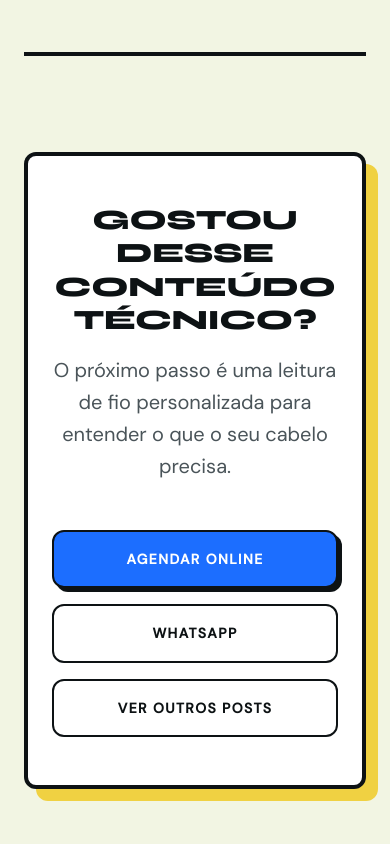
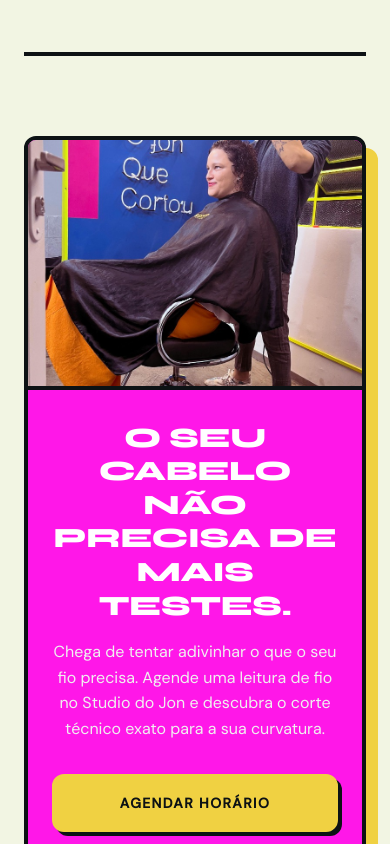
Before and after one commit to jonatanjunior13-max/ojonquecortou, a React (Vite) app: page /blog/3-erros-fatais-que-destroem-cabelos-cacheados-e-crespos in a window 390 px wide. Shown: the part 4160-5004 px from the top of the page. Built offline with nearby package versions, Linux system fonts and the light colour scheme.

Commit message:
feat: subir cta na home e adicionar bloco de conversao de alta intensidade no blog

```diff
--- a/src/components/Hero.css
+++ b/src/components/Hero.css
@@ -130,3 +130,25 @@
     margin: 0 auto;
   }
 }
+
+@media (max-width: 768px) {
+  .hero-section {
+    min-height: auto;
+    padding-top: 120px;
+    padding-bottom: 4rem;
+  }
+  .hero-title {
+    font-size: 2.25rem;
+    margin-bottom: 1rem;
+  }
+  .hero-text {
+    font-size: 1rem;
+    margin-bottom: 1.5rem;
+  }
+  .hero-btns-group {
+    gap: 1rem;
+  }
+  .hero-container {
+    gap: 2rem;
+  }
+}
--- a/src/pages/Blog.css
+++ b/src/pages/Blog.css
@@ -193,45 +193,79 @@
 .post-cta-section {
   margin-top: 5rem;
   border-top: 4px solid var(--color-dark);
-  padding-top: 6rem;
+  padding-top: 5rem;
 }
 
 .post-cta-card {
-  background: var(--color-surface);
+  background: var(--color-magenta);
+  color: var(--color-white);
   border: 4px solid var(--color-dark);
-  padding: 4rem 2rem;
   border-radius: var(--radius);
-  text-align: center;
   box-shadow: 12px 12px 0px var(--color-yellow);
   max-width: 900px;
   margin: 0 auto;
+  display: grid;
+  grid-template-columns: 1fr 2fr;
+  align-items: center;
+  overflow: hidden;
+}
+
+.post-cta-image {
+  width: 100%;
+  height: 100%;
+  object-fit: cover;
+  border-right: 4px solid var(--color-dark);
+}
+
+.post-cta-content {
+  padding: 3rem;
+  text-align: left;
 }
 
 .post-cta-card h2 {
-  max-width: 600px;
-  margin-left: auto;
-  margin-right: auto;
+  color: var(--color-white);
+  margin-bottom: 1rem;
+}
+
+.post-cta-card p {
+  color: #f0f0f0;
 }
 
 .post-cta-btns {
   display: flex;
-  justify-content: center;
-  gap: 1.5rem;
+  justify-content: flex-start;
+  gap: 1rem;
   flex-wrap: wrap;
-  margin-top: 3rem;
+  margin-top: 2rem;
+}
+
+.btn-blog {
+  border-color: var(--color-white);
+  color: var(--color-white);
 }
 
 .btn-blog:hover {
-  background: var(--color-accent) !important;
-  color: var(--color-white) !important;
+  background: var(--color-yellow) !important;
+  color: var(--color-dark) !important;
+  border-color: var(--color-yellow);
 }
 
 @media (max-width: 768px) {
   .post-cta-card {
-    padding: 3rem 1.5rem;
+    grid-template-columns: 1fr;
+  }
+  .post-cta-image {
+    height: 250px;
+    border-right: none;
+    border-bottom: 4px solid var(--color-dark);
+  }
+  .post-cta-content {
+    padding: 2rem 1.5rem;
+    text-align: center;
   }
   .post-cta-btns {
     flex-direction: column;
+    justify-content: center;
     gap: 1rem;
   }
   .post-cta-btns .btn {
--- a/src/pages/BlogPostPage.jsx
+++ b/src/pages/BlogPostPage.jsx
@@ -38,21 +38,21 @@ const BlogPostPage = () => {
 
           <footer className="post-cta-section section-padding reveal active">
             <div className="post-cta-card">
-              <h2 className="heading-lg mb-2">Gostou desse conteúdo técnico?</h2>
-              <p className="paragraph-lg mb-4">
-                O próximo passo é uma leitura de fio personalizada para entender o que o seu cabelo precisa.
-              </p>
+              <img src="/jon-trabalhando.jpg" alt="Jon atendendo cliente" className="post-cta-image" />
+              <div className="post-cta-content">
+                <h2 className="heading-lg">O seu cabelo não precisa de mais testes.</h2>
+                <p className="paragraph-md">
+                  Chega de tentar adivinhar o que o seu fio precisa. Agende uma leitura de fio no Studio do Jon e descubra o corte técnico exato para a sua curvatura.
+                </p>
 
-              <div className="post-cta-btns">
-                <a href="http://trinks.com/ojonquecortou" target="_blank" rel="noreferrer" className="btn btn-primary">
-                  Agendar Online
-                </a>
-                <a href={`https://wa.me/553135866673?text=Oi Jon! Li o post sobre "${post.title}" e queria agendar.`} target="_blank" rel="noreferrer" className="btn btn-outline">
-                  WhatsApp
-                </a>
-                <Link to="/blog" className="btn btn-outline btn-blog">
-                  Ver outros posts
-                </Link>
+                <div className="post-cta-btns">
+                  <a href="http://trinks.com/ojonquecortou" target="_blank" rel="noreferrer" className="btn btn-primary" style={{ backgroundColor: 'var(--color-yellow)', color: 'var(--color-dark)', borderColor: 'var(--color-yellow)' }}>
+                    Agendar Horário
+                  </a>
+                  <a href={`https://wa.me/553135866673?text=Oi Jon! Li o post sobre "${post.title}" e queria agendar.`} target="_blank" rel="noreferrer" className="btn btn-outline btn-blog">
+                    WhatsApp
+                  </a>
+                </div>
               </div>
             </div>
           </footer>
```
